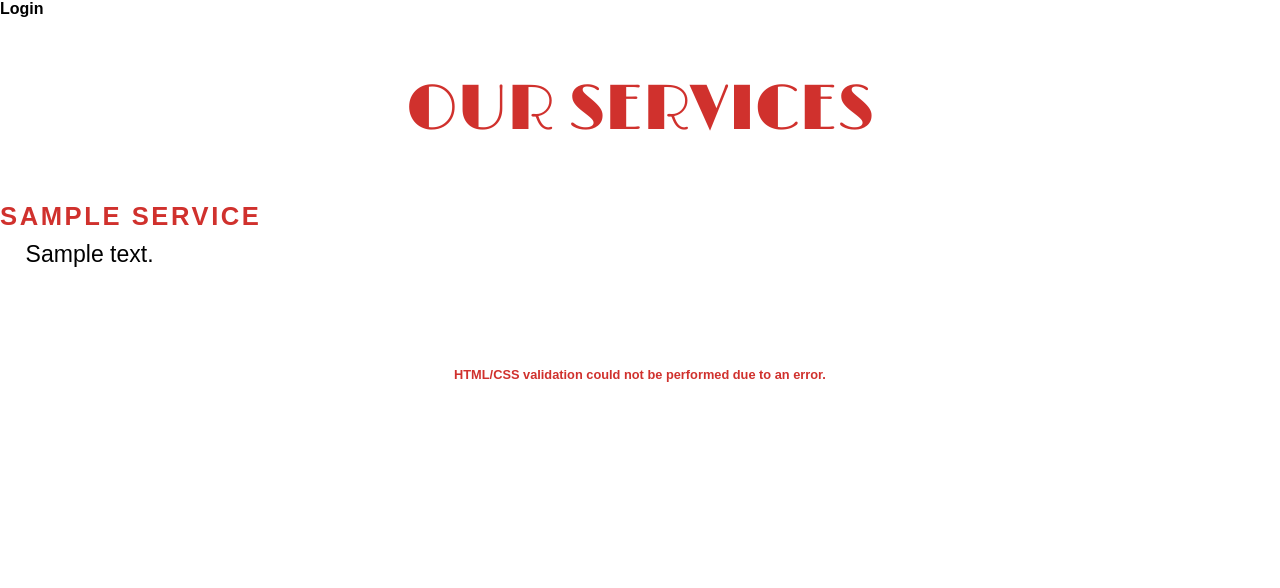
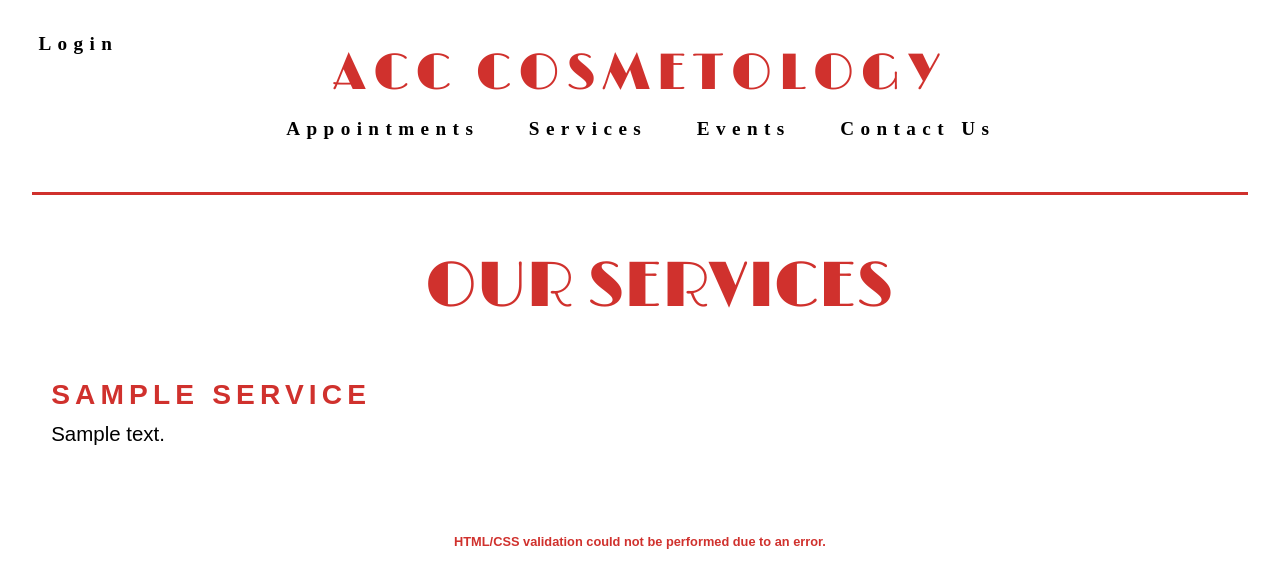
Before and after one commit to ACCDjangoGirls/cosmetology_webapp, a Django app: page /services in a window 1280 px wide. Shown: the top 588 px of the page. Run offline with Django 5.2, Linux system fonts and the light colour scheme; tables that the repository leaves empty hold one stand-in row (values such as "Sample post"); some web fonts are replaced.

Commit message:
finished services

```diff
--- a/core/templates/core/services.html
+++ b/core/templates/core/services.html
@@ -1,41 +1,59 @@
 {% extends 'base.html' %}
 {% block title %}Services{% endblock %}
 {% block content %}
-
-<div>
+<body>
+<nav>
   <!--<div><img src="css/Images/nobacklog.png" alt="Logo" style="width: 80%;"></div>-->
+  <section>
+      <div class="topleft">
           {% if user.is_authenticated %}
-  <form method="post" action="{% url 'logout' %}?next={{ request.path }}" class="topleft">
+          <form method="post" action="{% url 'logout' %}?next={{ request.path }}">
               {% csrf_token %}
               <button type="submit" style="background:none; border:none; padding:0; text-decoration:underline;">
                   Logout
               </button>
           </form>
           {% else %}
-      <a href="{% url 'login' %}?next={{ request.path }}">Login</a>
+              <h4><a href="{% url 'login' %}?next={{ request.path }}">Login</a></h4>
           {% endif %}
       </div>
+      <h2 style="font-size: 4vw; margin-bottom: 0vw;">ACC COSMETOLOGY</h2>
+      <ul style="margin-top: 1vw; margin-bottom: 1vw; color: #D0312D;">
+      <li style="display: inline-block; padding-right: 3vw;">
+          {% if user.is_superuser %}
+              <a href="{% url 'Cosmetology:admin_user_appointments' %}">Appointments</a>
+          {% else %}
+              <a href="{% url 'Cosmetology:user_appointments' %}">Appointments</a>
+          {% endif %}
+      </li>
 
-
+      <li style="display: inline-block; padding-right: 3vw;"><a href="#services">Services</a></li>
+      <li style="display: inline-block; padding-right: 3vw;"><a href="#events">Events</a></li>
+      <li style="display: inline-block; padding-right: 3vw;"><a href="#contact">Contact Us</a></li>
+      </ul>
+  </section>
+</nav>
+<div style="padding-top: 13vw;">
+<div class="section-divider"></div>
+<div style="padding-left: 3vw;">
 <h2>OUR SERVICES</h2>
-
 {% for service in service_list %}
-<section>
   <div class="service-title">{{ service.name|upper }}</div>
   <div class="service-description">{{ service.service_description }}</div>
 
   {% if user.is_authenticated %}
     {% if user.is_staff %}
-      <a href="{% url 'Cosmetology:service_edit' service.id %}" class="button">Edit</a>
-      <a href="{% url 'Cosmetology:service_delete' service.id %}" class="button">Delete</a>
-    {% else %}
-      <a href="{% url 'Cosmetology:service_add' service.id %}" class="button">Book</a>
+    <div class="center-container">
+      <a href="{% url 'Cosmetology:service_edit' service.id %}" class="button-81">Edit</a>
+      <a href="{% url 'Cosmetology:service_delete' service.id %}" class="button-81">Delete</a>
+    </div>
     {% endif %}
   {% endif %}
-</section>
 {% empty %}
 <p>No services available at the moment.</p>
 {% endfor %}
 
 {%comment%} {% empty %} {%endcomment%}
 {% endblock %}
+</div>
+</body>
--- a/static/base.css
+++ b/static/base.css
@@ -23,6 +23,30 @@ body, html {
   background-color: white;
   color: #D0312D;
 }
+
+/*Animation*/
+.typewriter h2{
+  overflow: hidden; /* Ensures the content is not revealed until the animation */
+  border-right: .15em solid rgb(255, 255, 255); /* The typwriter cursor */
+  white-space: nowrap; /* Keeps the content on a single line */
+  margin: 0 auto; /* Gives that scrolling effect as the typing happens */
+  letter-spacing: .15em; /* Adjust as needed */
+  animation:
+    typing 3.5s steps(30, end),
+    blink-caret .5s step-end infinite;
+}
+
+  /* The typing effect */
+  @keyframes typing {
+    from { width: 0% }
+    to { width: 100% }
+  }
+
+  /* The typewriter cursor effect */
+  @keyframes blink-caret {
+    from, to { border-color: transparent }
+    50% { border-color: #ffffff }
+  }
 
 .topleft {
   position: absolute;
@@ -158,36 +182,37 @@ h3 {
   border: 0.1vw solid black;
   box-shadow: 0.8vw 0.8vw black;
   background-color: white;
-  color: black;
+  color: #D0312D;
   margin-left: auto; /* Pushes it to the right */
 }
 
 .service-title-container {
   display: flex;
-  justify-content: space-between;
   width: 100%;
   align-items: center;
   margin-bottom: 1vw;
 }
 
 .service-title {
-  font-size: 2vw;
+  font-size: 2.2vw;
   font-weight: bold;
-  letter-spacing: 0.2vw;
+  letter-spacing: 0.4vw;
+  margin: 1vw;
 }
 
 .service-description {
-  font-size: 1.8vw;
-  line-height: 2;
+  font-size: 1.6vw;
+  line-height: 1;
   color: black;
-  margin-left: 2vw;
+  margin-left: 3vw;
+  margin: 1vw;
 }
 
 .price {
-  font-size: 1.5vw;
+  font-size: 1.8vw;
   font-weight: bold;
-  color: white;
-  margin-left: 1vw;
+  margin-left: 3vw;
+  margin: 1vw;
 }
 /*done*/
 
```
Also changed, not shown: core/templates/core/home_placeholder.html (+16 -18 lines). Lines whose indentation alone changed are shown as unchanged.
